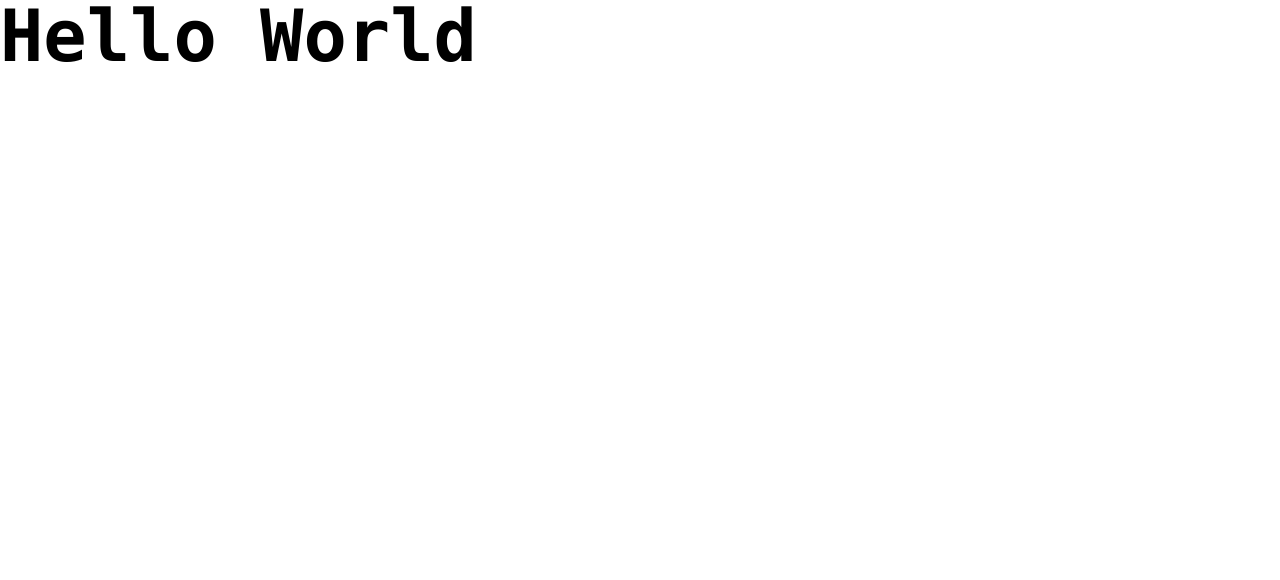
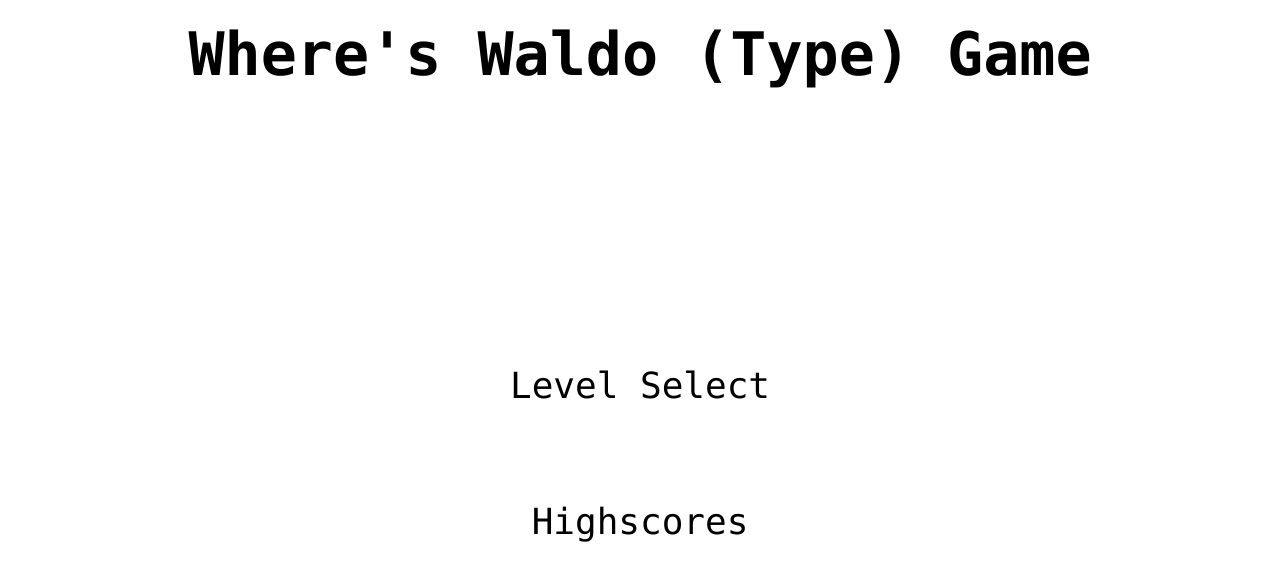
Before and after one commit to hassanbaryal/wheres-waldo, a React app: page / in a window 1280 px wide. Shown: the top 580 px of the page. Built offline with nearby package versions, Linux system fonts and the light colour scheme.

Commit message:
Replaced App with RouteSwitch

```diff
--- a/src/index.jsx
+++ b/src/index.jsx
@@ -2,10 +2,11 @@ import './assets/styles/index.css';
 import React from 'react';
 import ReactDOM from 'react-dom/client';
 import App from './components/App';
+import RouteSwitch from './components/Routes/RouteSwitch';
 
 const root = ReactDOM.createRoot(document.getElementById('root'));
 root.render(
   <React.StrictMode>
-    <App />
+    <RouteSwitch />
   </React.StrictMode>,
 );
```
